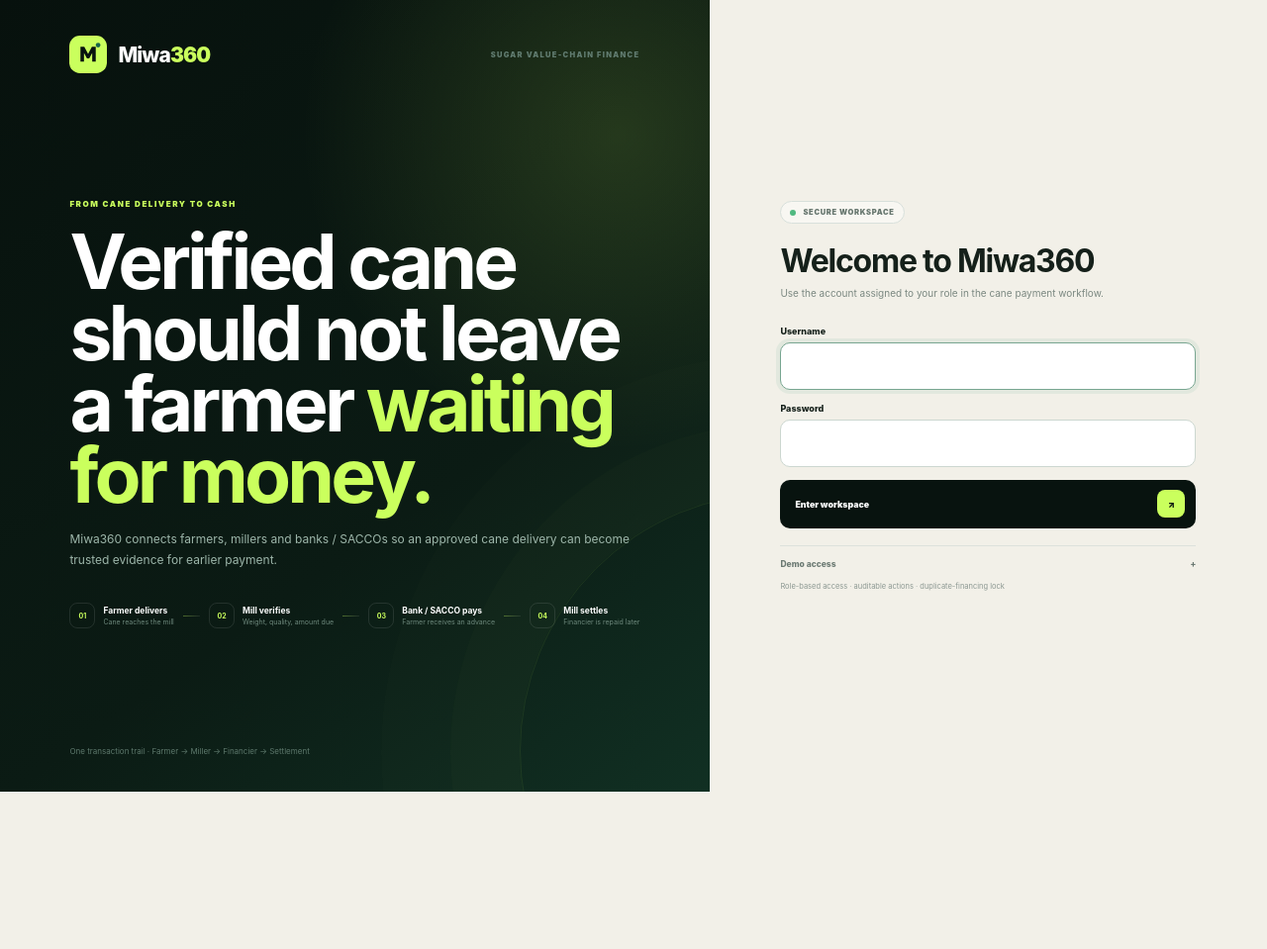
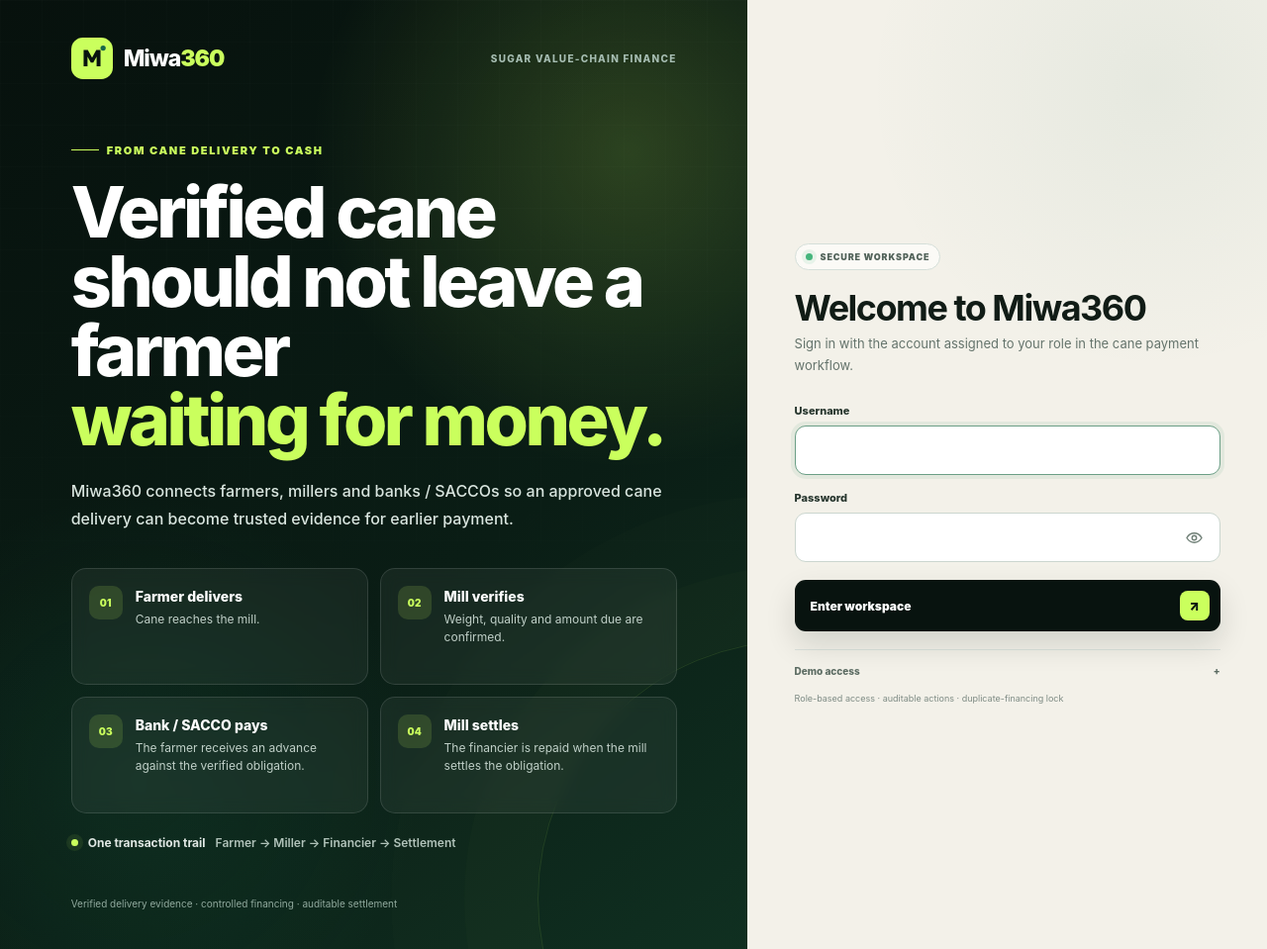
Before and after one commit to BasilOkoth/canepay, a Django app: page /accounts/login/ in a window 1280 px wide. Shown: the whole page at 99% size. Before the commit the page ends 800 px from the top, so only its background shows below. Run offline with Django 5.2, Linux system fonts and the light colour scheme.

Commit message:
Add files via upload

```diff
--- /dev/null
+++ b/static/css/login.css
@@ -0,0 +1,54 @@
+
+.login-page{min-height:100vh;background:#08130f}
+.login-layout-premium{min-height:100vh;display:grid;grid-template-columns:minmax(0,1.18fr) minmax(420px,.82fr)}
+.login-story-panel{position:relative;overflow:hidden;color:#fff;background:radial-gradient(circle at 84% 16%,rgba(202,255,93,.18),transparent 20rem),radial-gradient(circle at 18% 82%,rgba(36,137,93,.14),transparent 18rem),linear-gradient(145deg,#07110d 0%,#0a1d15 60%,#103021 100%)}
+.login-story-panel::before{content:"";position:absolute;inset:0;background-image:linear-gradient(rgba(255,255,255,.018) 1px,transparent 1px),linear-gradient(90deg,rgba(255,255,255,.018) 1px,transparent 1px);background-size:42px 42px;mask-image:linear-gradient(to bottom,rgba(0,0,0,.7),transparent);pointer-events:none}
+.login-story-panel::after{content:"";position:absolute;width:520px;height:520px;right:-310px;bottom:-210px;border-radius:50%;border:1px solid rgba(202,255,93,.11);box-shadow:0 0 0 74px rgba(202,255,93,.016),0 0 0 148px rgba(202,255,93,.009);pointer-events:none}
+.login-story-inner{position:relative;z-index:2;min-height:100vh;padding:38px clamp(32px,5.6vw,78px);display:flex;flex-direction:column}
+.login-brand-row-premium{display:flex;align-items:center;justify-content:space-between;gap:24px}
+.brand-login{color:#fff}.brand-login img{width:42px;height:42px}.brand-login span{font-size:23px;letter-spacing:-1px}
+.industry-label{color:#a6bdb2;font-size:10px;font-weight:800;letter-spacing:1.25px;white-space:nowrap}
+.login-story-content{width:100%;max-width:780px;margin:auto 0;padding:56px 0 46px}
+.login-kicker{display:inline-flex;align-items:center;gap:8px;color:#caff5d;font-size:11px;font-weight:900;letter-spacing:1.65px}
+.login-kicker::before{content:"";width:28px;height:1px;background:#caff5d}
+.login-story-content h1{max-width:780px;margin:20px 0 22px;color:#fff;font-size:clamp(48px,5.6vw,78px);line-height:.98;letter-spacing:-3.5px;font-weight:790}
+.login-story-content h1 em{display:block;color:#caff5d;font-style:normal}
+.login-lead{max-width:710px;margin:0 0 36px;color:#d9e5df;font-size:16px;line-height:1.75;font-weight:450}
+.journey-grid{display:grid;grid-template-columns:repeat(2,minmax(0,1fr));gap:12px;max-width:760px}
+.journey-step{min-height:118px;padding:17px;display:flex;align-items:flex-start;gap:13px;border:1px solid rgba(255,255,255,.12);border-radius:15px;background:rgba(255,255,255,.05);backdrop-filter:blur(8px)}
+.journey-no{width:34px;height:34px;display:grid;place-items:center;flex:0 0 auto;border-radius:10px;background:rgba(202,255,93,.14);color:#caff5d;font-size:10px;font-weight:900}
+.journey-step>div{display:flex;flex-direction:column;padding-top:2px}
+.journey-step strong{color:#fff;font-size:14px;line-height:1.35;font-weight:800}
+.journey-step small{margin-top:5px;color:#c0d0c8;font-size:12px;line-height:1.5}
+.transaction-trail{margin-top:22px;display:flex;align-items:center;flex-wrap:wrap;gap:10px;color:#e0e8e4;font-size:12px;font-weight:700}
+.trail-dot{width:7px;height:7px;border-radius:50%;background:#caff5d;box-shadow:0 0 0 5px rgba(202,255,93,.08)}
+.trail-arrow{color:#b1c3ba;font-weight:600}
+.login-story-footer{color:#91aa9e;font-size:10px;line-height:1.6}
+.login-access-panel{display:grid;place-items:center;padding:46px;background:radial-gradient(circle at 78% 9%,rgba(23,102,74,.06),transparent 18rem),#f3f1e9}
+.login-access-card{width:100%;max-width:430px}
+.secure-label-premium{width:max-content;display:flex;align-items:center;gap:8px;padding:7px 10px;border:1px solid #d5dfd9;border-radius:999px;background:#fbfaf6;color:#52635a;font-size:9px;font-weight:900;letter-spacing:.85px}
+.secure-dot{width:7px;height:7px;border-radius:50%;background:#45b57c;box-shadow:0 0 0 4px rgba(69,181,124,.11)}
+.login-access-card h2{margin:20px 0 7px;color:#111c16;font-size:36px;line-height:1.05;letter-spacing:-1.5px}
+.access-copy{margin:0 0 28px;color:#65746c;font-size:13px;line-height:1.65}
+.form-alert-premium{margin-bottom:15px;padding:11px 12px;border:1px solid #efc8c4;border-radius:10px;background:#fff0ef;color:#8f413b;font-size:11px;font-weight:700}
+.login-form-premium{display:grid;gap:16px}
+.login-field{display:grid;gap:8px}.login-field>span{color:#27362e;font-size:11px;font-weight:800}
+.login-field>input,.password-wrap>input{width:100%;height:50px;padding:0 13px;border:1px solid #cbd6cf;border-radius:11px;outline:none;background:#fff;color:#17231d;font-size:13px;transition:border-color .16s ease,box-shadow .16s ease}
+.login-field>input:focus,.password-wrap>input:focus{border-color:#6c9f86;box-shadow:0 0 0 4px rgba(32,123,84,.08)}
+.password-wrap{position:relative}.password-wrap>input{padding-right:52px}
+.password-toggle{position:absolute;top:50%;right:8px;width:36px;height:36px;margin-top:-18px;display:grid;place-items:center;border:0;border-radius:9px;background:transparent;color:#6f7f76}
+.password-toggle:hover{background:#f0f4f1;color:#173d2c}
+.password-toggle svg{width:19px;height:19px;fill:none;stroke:currentColor;stroke-width:1.8;stroke-linecap:round;stroke-linejoin:round}
+.password-toggle .eye-closed{display:none}.password-toggle.is-visible .eye-open{display:none}.password-toggle.is-visible .eye-closed{display:block}
+.login-primary-btn{width:100%;height:52px;margin-top:2px;padding:0 11px 0 16px;display:flex;align-items:center;justify-content:space-between;border:0;border-radius:11px;background:#08130f;color:#fff;font-size:12px;font-weight:900;box-shadow:0 13px 30px rgba(8,19,15,.14)}
+.login-primary-btn:hover{transform:translateY(-1px)}
+.login-btn-icon{width:30px;height:30px;display:grid;place-items:center;border-radius:8px;background:#caff5d;color:#08130f;font-size:13px}
+.demo-access-premium{margin-top:18px;padding-top:15px;border-top:1px solid #dbe1dc}
+.demo-access-premium summary{display:flex;align-items:center;justify-content:space-between;cursor:pointer;list-style:none;color:#5b6b62;font-size:10px;font-weight:850}
+.demo-access-premium summary::-webkit-details-marker{display:none}
+.demo-grid-premium{margin-top:10px;display:grid;grid-template-columns:1fr 1fr;gap:7px}
+.demo-grid-premium>div{padding:10px;display:grid;gap:3px;border-radius:9px;background:#e8ebe6}
+.demo-grid-premium b{color:#26352d;font-size:9px}.demo-grid-premium code{color:#64726b;font-size:8px}
+.login-security-note{margin-top:15px;color:#7e8b84;font-size:9px;line-height:1.5}
+@media(max-width:1000px){.login-layout-premium{grid-template-columns:1fr}.login-story-inner{min-height:auto}.login-story-content{margin:52px 0 30px}.login-access-panel{padding:50px 24px}}
+@media(max-width:680px){.login-story-inner{padding:24px 18px}.industry-label{display:none}.login-story-content{padding:10px 0 28px}.login-story-content h1{font-size:42px;letter-spacing:-2.2px}.login-lead{font-size:14px}.journey-grid{grid-template-columns:1fr}.journey-step{min-height:auto}.transaction-trail{align-items:flex-start;flex-direction:column}.login-access-panel{padding:38px 18px}.login-access-card h2{font-size:31px}.demo-grid-premium{grid-template-columns:1fr}}
--- a/templates/base.html
+++ b/templates/base.html
@@ -8,6 +8,7 @@
   <title>{% block title %}Miwa360{% endblock %}</title>
   <link rel="icon" href="{% static 'img/miwa360-mark.svg' %}" type="image/svg+xml">
   <link rel="stylesheet" href="{% static 'css/app.css' %}">
+  {% block extra_css %}{% endblock %}
 </head>
 <body class="{% block body_class %}{% endblock %}">
 {% if user.is_authenticated %}
@@ -78,5 +79,7 @@
 {% else %}
   {% block public_content %}{% endblock %}
 {% endif %}
+
+{% block extra_js %}{% endblock %}
 </body>
 </html>
--- a/templates/registration/login.html
+++ b/templates/registration/login.html
@@ -1,56 +1,113 @@
 {% extends "base.html" %}
 {% load static %}
+
 {% block title %}Sign in • Miwa360{% endblock %}
 {% block body_class %}login-page{% endblock %}
+
+{% block extra_css %}
+<link rel="stylesheet" href="{% static 'css/login.css' %}">
+{% endblock %}
+
 {% block public_content %}
-<div class="login-layout">
-  <section class="login-visual">
-    <div class="login-brand-row">
-      <a class="brand public" href="/accounts/login/">
-        <img src="{% static 'img/miwa360-mark.svg' %}" alt="">
-        <span>Miwa<strong>360</strong></span>
-      </a>
-      <span class="pilot-chip">SUGAR VALUE-CHAIN FINANCE</span>
-    </div>
+<div class="login-layout-premium">
+  <section class="login-story-panel">
+    <div class="login-story-inner">
+      <div class="login-brand-row-premium">
+        <a class="brand brand-login" href="/accounts/login/">
+          <img src="{% static 'img/miwa360-mark.svg' %}" alt="Miwa360">
+          <span>Miwa<strong>360</strong></span>
+        </a>
+        <span class="industry-label">SUGAR VALUE-CHAIN FINANCE</span>
+      </div>
 
-    <div class="login-message">
-      <span class="eyebrow lime">FROM CANE DELIVERY TO CASH</span>
-      <h1>Verified cane should not leave a farmer <em>waiting for money.</em></h1>
-      <p>Miwa360 connects farmers, millers and banks / SACCOs so an approved cane delivery can become trusted evidence for earlier payment.</p>
+      <div class="login-story-content">
+        <span class="login-kicker">FROM CANE DELIVERY TO CASH</span>
 
-      <div class="flow">
-        <div class="flow-step"><b>01</b><span><strong>Farmer delivers</strong><small>Cane reaches the mill</small></span></div>
-        <i></i>
-        <div class="flow-step"><b>02</b><span><strong>Mill verifies</strong><small>Weight, quality, amount due</small></span></div>
-        <i></i>
-        <div class="flow-step"><b>03</b><span><strong>Bank / SACCO pays</strong><small>Farmer receives an advance</small></span></div>
-        <i></i>
-        <div class="flow-step"><b>04</b><span><strong>Mill settles</strong><small>Financier is repaid later</small></span></div>
+        <h1>Verified cane should not leave a farmer <em>waiting for money.</em></h1>
+
+        <p class="login-lead">
+          Miwa360 connects farmers, millers and banks / SACCOs so an approved cane delivery
+          can become trusted evidence for earlier payment.
+        </p>
+
+        <div class="journey-grid">
+          <article class="journey-step">
+            <span class="journey-no">01</span>
+            <div><strong>Farmer delivers</strong><small>Cane reaches the mill.</small></div>
+          </article>
+          <article class="journey-step">
+            <span class="journey-no">02</span>
+            <div><strong>Mill verifies</strong><small>Weight, quality and amount due are confirmed.</small></div>
+          </article>
+          <article class="journey-step">
+            <span class="journey-no">03</span>
+            <div><strong>Bank / SACCO pays</strong><small>The farmer receives an advance against the verified obligation.</small></div>
+          </article>
+          <article class="journey-step">
+            <span class="journey-no">04</span>
+            <div><strong>Mill settles</strong><small>The financier is repaid when the mill settles the obligation.</small></div>
+          </article>
+        </div>
+
+        <div class="transaction-trail">
+          <span class="trail-dot"></span>
+          <span>One transaction trail</span>
+          <span class="trail-arrow">Farmer → Miller → Financier → Settlement</span>
+        </div>
+      </div>
+
+      <div class="login-story-footer">
+        Verified delivery evidence · controlled financing · auditable settlement
       </div>
     </div>
-
-    <div class="login-foot">One transaction trail · Farmer → Miller → Financier → Settlement</div>
   </section>
 
-  <section class="login-form-side">
-    <div class="login-box">
-      <div class="secure-label"><i></i> SECURE WORKSPACE</div>
+  <section class="login-access-panel">
+    <div class="login-access-card">
+      <div class="secure-label-premium"><span class="secure-dot"></span> SECURE WORKSPACE</div>
       <h2>Welcome to Miwa360</h2>
-      <p>Use the account assigned to your role in the cane payment workflow.</p>
+      <p class="access-copy">Sign in with the account assigned to your role in the cane payment workflow.</p>
 
-      {% if form.errors %}<div class="form-alert">The username or password is incorrect.</div>{% endif %}
+      {% if form.errors %}
+      <div class="form-alert-premium">The username or password is incorrect.</div>
+      {% endif %}
 
-      <form method="post" class="login-form">
+      <form method="post" class="login-form-premium">
         {% csrf_token %}
-        <label>Username{{ form.username }}</label>
-        <label>Password{{ form.password }}</label>
+        <label class="login-field">
+          <span>Username</span>
+          {{ form.username }}
+        </label>
+
+        <label class="login-field">
+          <span>Password</span>
+          <div class="password-wrap">
+            {{ form.password }}
+            <button type="button" class="password-toggle" id="passwordToggle" aria-label="Show password" aria-pressed="false">
+              <svg class="eye-open" viewBox="0 0 24 24" aria-hidden="true">
+                <path d="M2.5 12s3.5-6 9.5-6 9.5 6 9.5 6-3.5 6-9.5 6-9.5-6-9.5-6Z"/>
+                <circle cx="12" cy="12" r="2.8"/>
+              </svg>
+              <svg class="eye-closed" viewBox="0 0 24 24" aria-hidden="true">
+                <path d="M3 3l18 18"/>
+                <path d="M10.6 6.2A10.9 10.9 0 0 1 12 6c6 0 9.5 6 9.5 6a17.6 17.6 0 0 1-3.2 3.8"/>
+                <path d="M6.2 6.2C3.9 7.8 2.5 12 2.5 12S6 18 12 18c1.8 0 3.3-.5 4.6-1.2"/>
+              </svg>
+            </button>
+          </div>
+        </label>
+
         {% if next %}<input type="hidden" name="next" value="{{ next }}">{% endif %}
-        <button class="primary-button login-submit" type="submit">Enter workspace <span>↗</span></button>
+
+        <button class="login-primary-btn" type="submit">
+          <span>Enter workspace</span>
+          <span class="login-btn-icon">↗</span>
+        </button>
       </form>
 
-      <details class="demo">
-        <summary>Demo access <span>+</span></summary>
-        <div class="demo-grid">
+      <details class="demo-access-premium">
+        <summary><span>Demo access</span><span class="demo-plus">+</span></summary>
+        <div class="demo-grid-premium">
           <div><b>Farmer</b><code>farmer</code><code>Demo123!</code></div>
           <div><b>Miller</b><code>mill</code><code>Demo123!</code></div>
           <div><b>Bank / SACCO</b><code>sacco</code><code>Demo123!</code></div>
@@ -58,8 +115,26 @@
         </div>
       </details>
 
-      <div class="security-note">Role-based access · auditable actions · duplicate-financing lock</div>
+      <div class="login-security-note">Role-based access · auditable actions · duplicate-financing lock</div>
     </div>
   </section>
 </div>
 {% endblock %}
+
+{% block extra_js %}
+<script>
+(function () {
+  const toggle = document.getElementById("passwordToggle");
+  const password = document.getElementById("id_password");
+  if (!toggle || !password) return;
+
+  toggle.addEventListener("click", function () {
+    const isVisible = password.type === "text";
+    password.type = isVisible ? "password" : "text";
+    toggle.classList.toggle("is-visible", !isVisible);
+    toggle.setAttribute("aria-pressed", String(!isVisible));
+    toggle.setAttribute("aria-label", isVisible ? "Show password" : "Hide password");
+  });
+})();
+</script>
+{% endblock %}
```
